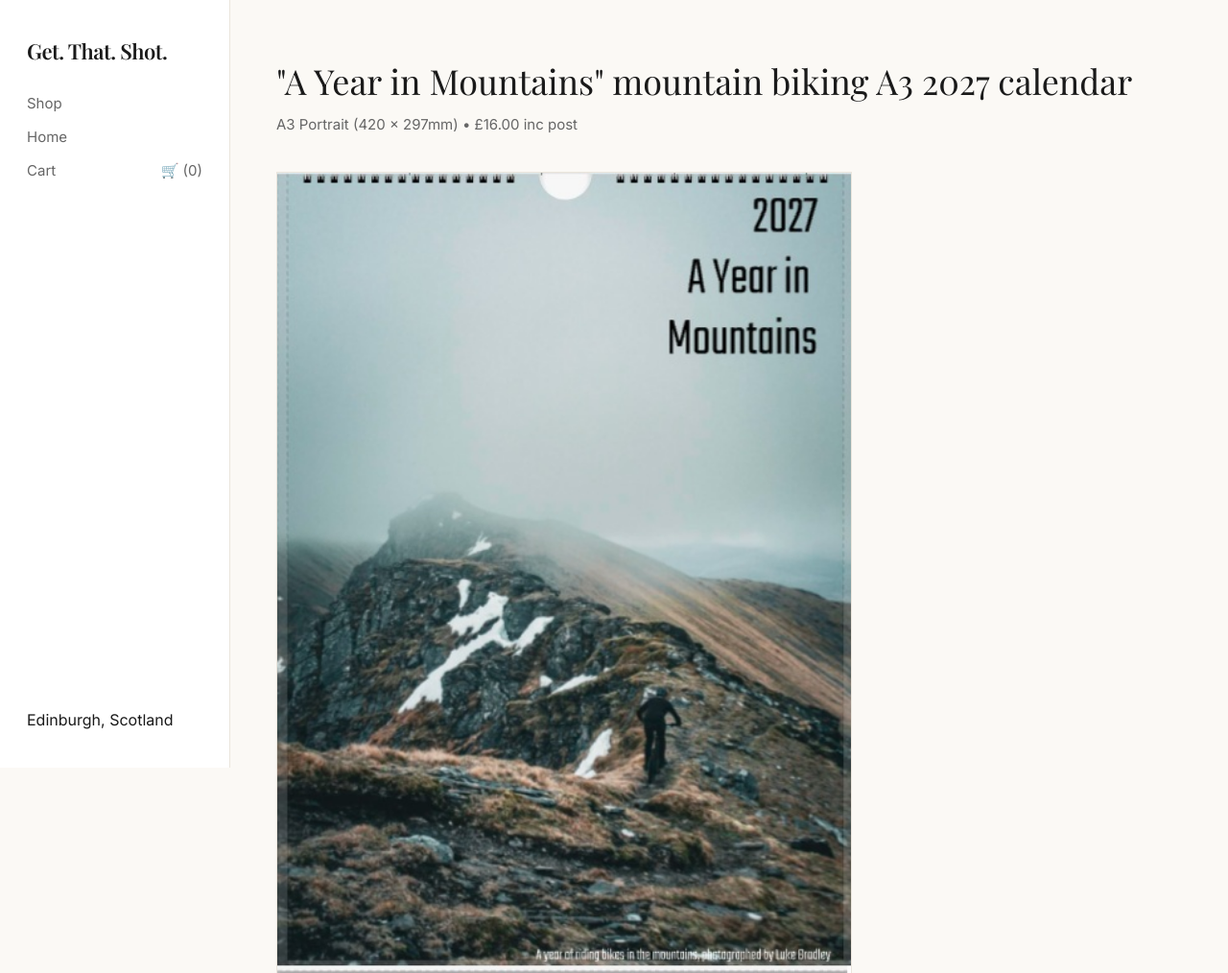
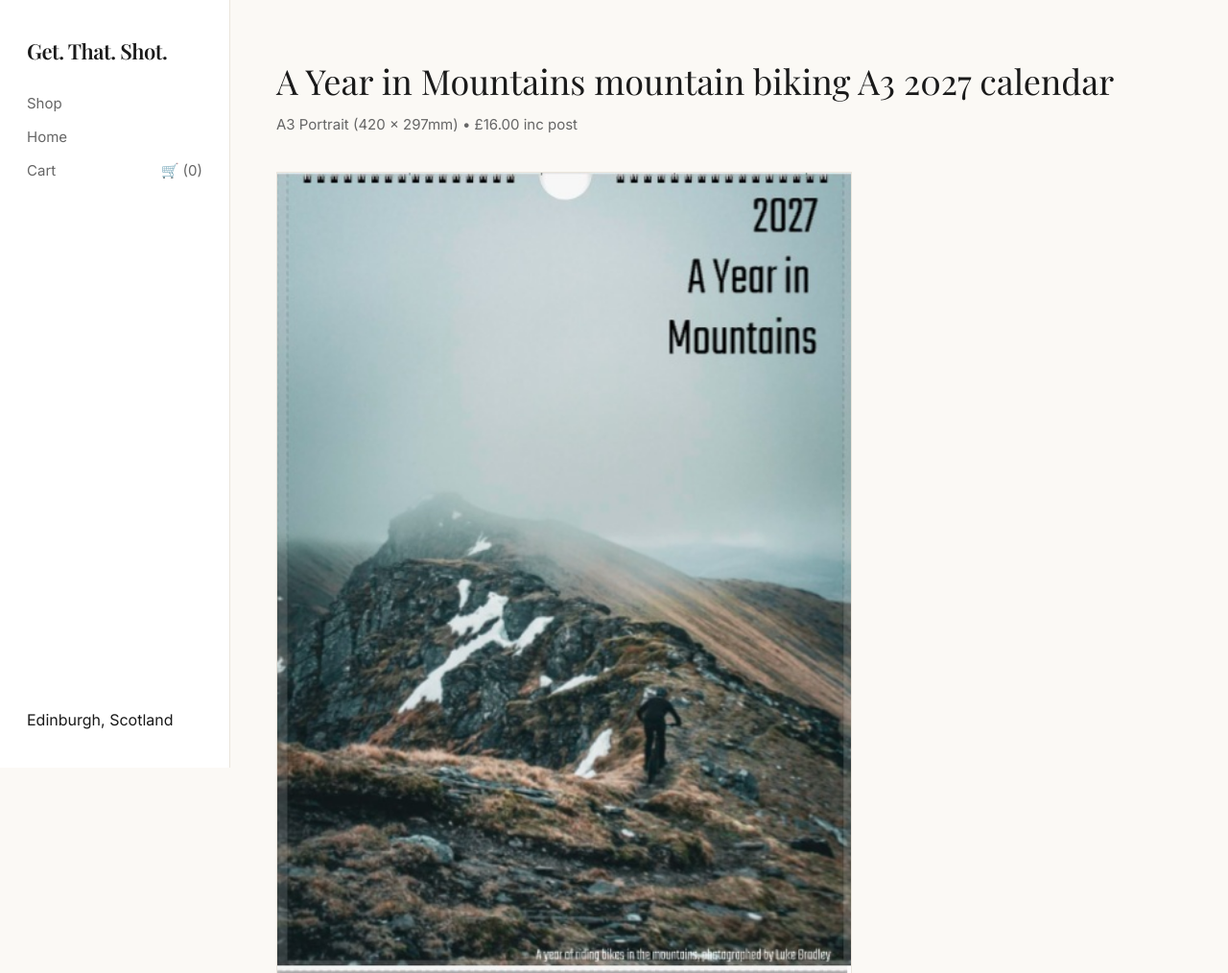
Before and after one commit to lleebb76/munrobiking, a plain HTML site: page A3 Wall Calendar.html in a window 1280 px wide. Shown: the top 1014 px of the page at 96% size. Drawn offline with nearby package versions, Linux system fonts and the light colour scheme; a web font is replaced by a local one.

Commit message:
Update A3 Wall Calendar.html

```diff
--- a/A3 Wall Calendar.html
+++ b/A3 Wall Calendar.html
@@ -2,7 +2,7 @@
 <html lang="en">
 <head>
   <meta charset="UTF-8">
-  <title>"A Year in Mountains" mountain biking A3 2027 calendar • Get. That. Shot.</title>
+  <title>A Year in Mountains mountain biking A3 2027 calendar • Get. That. Shot.</title>
   <link rel="stylesheet" href="style.css">
 </head>
 <body>
@@ -23,7 +23,7 @@
 
   <main class="main-content">
     <div class="hero-intro">
-      <h2>"A Year in Mountains" mountain biking A3 2027 calendar</h2>
+      <h2>A Year in Mountains mountain biking A3 2027 calendar</h2>
       <p>A3 Portrait (420 x 297mm) • £16.00 inc post</p>
     </div>
 
@@ -33,7 +33,7 @@
 
       <button onclick="addToCartAndRedirect({
         id: '2027 A3 Mountain Bike Calendar',
-        title: '"A Year in Mountains" mountain biking A3 2027 calendar',
+        title: 'A Year in Mountains mountain biking A3 2027 calendar',
         price: 0.01,
         cover: 'Bike-1.jpg'
       })" class="btn-primary" style="cursor: pointer;">Add to Cart & View Cart</button>
```
